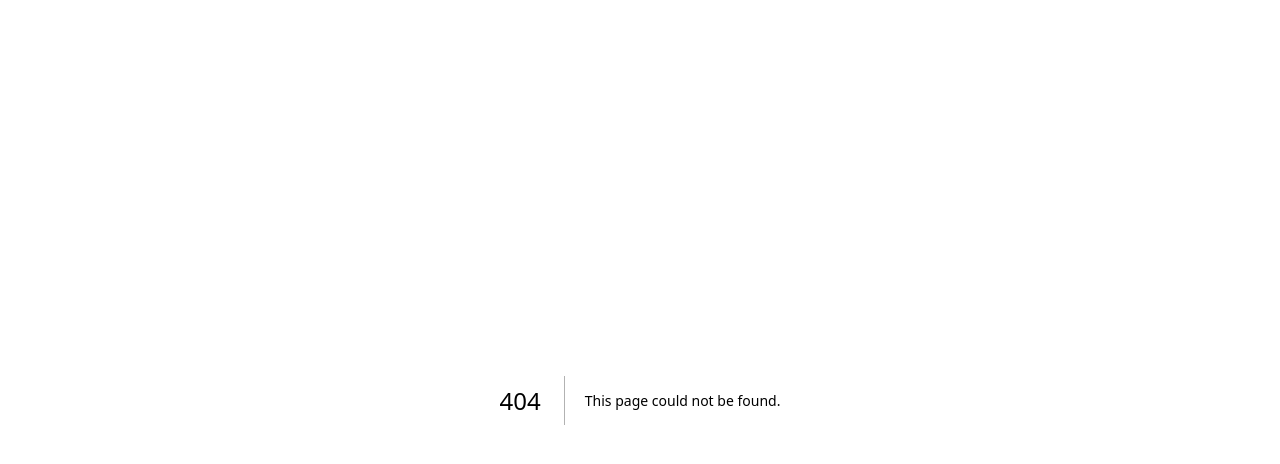
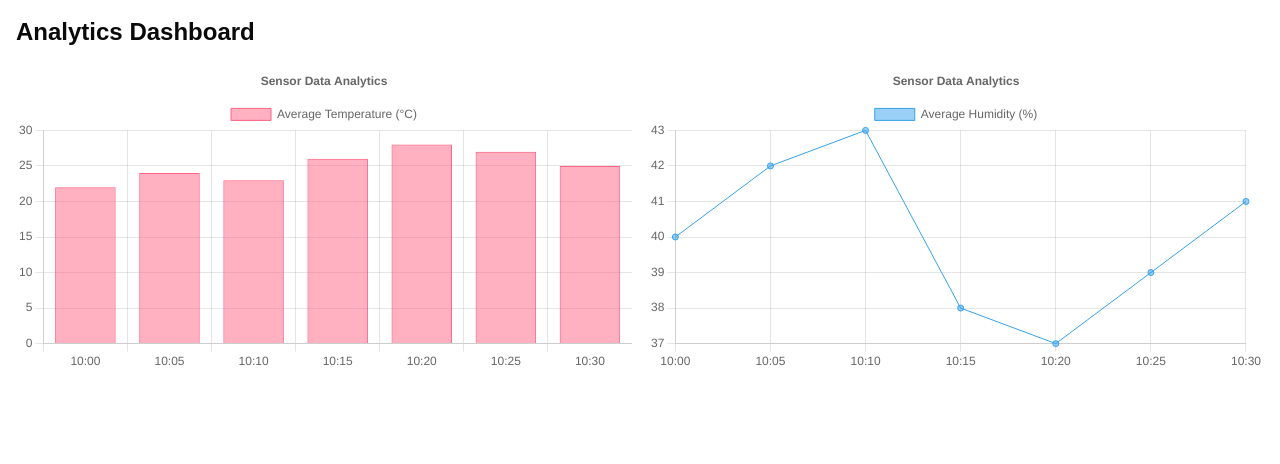
Before and after one commit to himanshuraimau/freshtrack, a Next.js app: page /dashboard/1/analysis in a window 1280 px wide. Before the commit this address had no page. Shown: the top 464 px of the page. Built offline with nearby package versions, Linux system fonts and the light colour scheme.

Commit message:
added analysis

```diff
--- a/package.json
+++ b/package.json
@@ -12,7 +12,9 @@
     "@radix-ui/react-dialog": "^1.1.3",
     "@radix-ui/react-label": "^2.1.1",
     "@radix-ui/react-slot": "^1.1.1",
+    "@types/chart.js": "^2.9.41",
     "axios": "^1.7.9",
+    "chart.js": "^4.4.7",
     "class-variance-authority": "^0.7.1",
     "clsx": "^2.1.1",
     "framer-motion": "^11.14.1",
@@ -22,6 +24,7 @@
     "react": "^19.0.0",
     "react-dom": "^19.0.0",
     "react-hot-toast": "^2.4.1",
+    "recharts": "^2.15.0",
     "sonner": "^1.7.1",
     "tailwind-merge": "^2.5.5",
     "tailwindcss-animate": "^1.0.7"
@@ -30,6 +33,7 @@
     "@eslint/eslintrc": "^3",
     "@types/node": "^20",
     "@types/react": "^19",
+    "@types/react-chartjs-2": "^2.0.2",
     "@types/react-dom": "^19",
     "eslint": "^9",
     "eslint-config-next": "15.1.0",
--- /dev/null
+++ b/src/app/dashboard/[id]/analysis/page.tsx
@@ -0,0 +1,75 @@
+"use client";
+
+import React, { useState } from "react";
+import { Chart as ChartJS, CategoryScale, LinearScale, BarElement, Title, Tooltip, Legend, LineElement, PointElement } from "chart.js";
+import { Bar, Line } from "react-chartjs-2";
+
+ChartJS.register(CategoryScale, LinearScale, BarElement, Title, Tooltip, Legend, LineElement, PointElement);
+
+const AnalyticsPage = () => {
+  // Mock data for temperature, humidity, and time labels
+  const [data] = useState({
+    temperature: [22, 24, 23, 26, 28, 27, 25], // Example temperature values
+    humidity: [40, 42, 43, 38, 37, 39, 41],   // Example humidity values
+    timeLabels: ["10:00", "10:05", "10:10", "10:15", "10:20", "10:25", "10:30"], // Time labels for the x-axis
+  });
+
+  // Options for the graphs
+  const options = {
+    responsive: true,
+    plugins: {
+      legend: {
+        position: "top" as const,
+      },
+      title: {
+        display: true,
+        text: "Sensor Data Analytics",
+      },
+    },
+  };
+
+  // Graph data structures
+  const temperatureGraphData = {
+    labels: data.timeLabels,
+    datasets: [
+      {
+        label: "Average Temperature (°C)",
+        data: data.temperature,
+        backgroundColor: "rgba(255, 99, 132, 0.5)", // Light red for temperature bars
+        borderColor: "rgba(255, 99, 132, 1)",     // Dark red for border color
+        borderWidth: 1,
+      },
+    ],
+  };
+
+  const humidityGraphData = {
+    labels: data.timeLabels,
+    datasets: [
+      {
+        label: "Average Humidity (%)",
+        data: data.humidity,
+        backgroundColor: "rgba(54, 162, 235, 0.5)", // Light blue for humidity line
+        borderColor: "rgba(54, 162, 235, 1)",      // Dark blue for border color
+        borderWidth: 1,
+        fill: false, // No fill for the line graph
+      },
+    ],
+  };
+
+  return (
+    <div className="analytics-container p-4 bg-white">
+      <h1 className="text-2xl font-bold mb-4">Analytics Dashboard</h1>
+
+      <div className="graph-container grid grid-cols-1 md:grid-cols-2 gap-4">
+        <div className="graph">
+          <Bar options={options} data={temperatureGraphData} />
+        </div>
+        <div className="graph">
+          <Line options={options} data={humidityGraphData} />
+        </div>
+      </div>
+    </div>
+  );
+};
+
+export default AnalyticsPage;
--- a/src/app/page.tsx
+++ b/src/app/page.tsx
@@ -3,6 +3,7 @@ import Pricing from "@/components/landingpage/pricing"
 import Features from "@/components/landingpage/features"
 import Hero from "@/components/landingpage/hero"
 import Footer from "@/components/footer"
+import TemperatureGraph from "./dashboard/[id]/analytics/analytics"
 
 export default function Home() {
   return (
@@ -13,6 +14,7 @@ export default function Home() {
         <Hero />
         <Features />
         <Pricing />
+        <TemperatureGraph/>
       </main>
       <Footer />
     </div>
```
Also changed, not shown: 1 other file (tests, documents, lock files or other folders).
